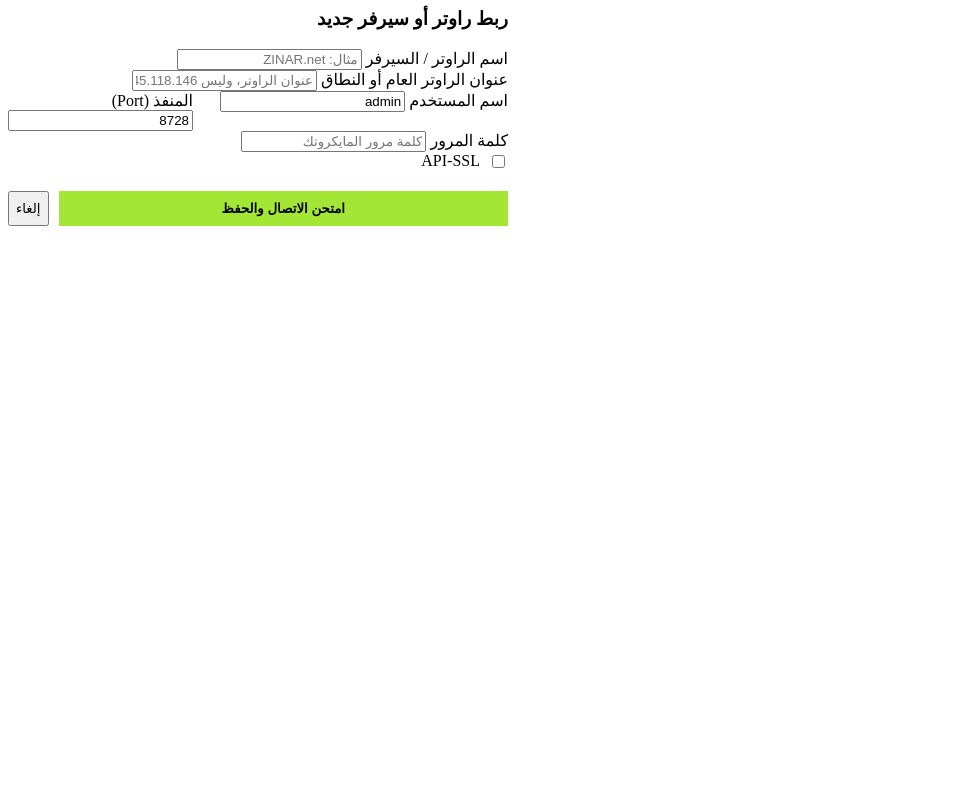
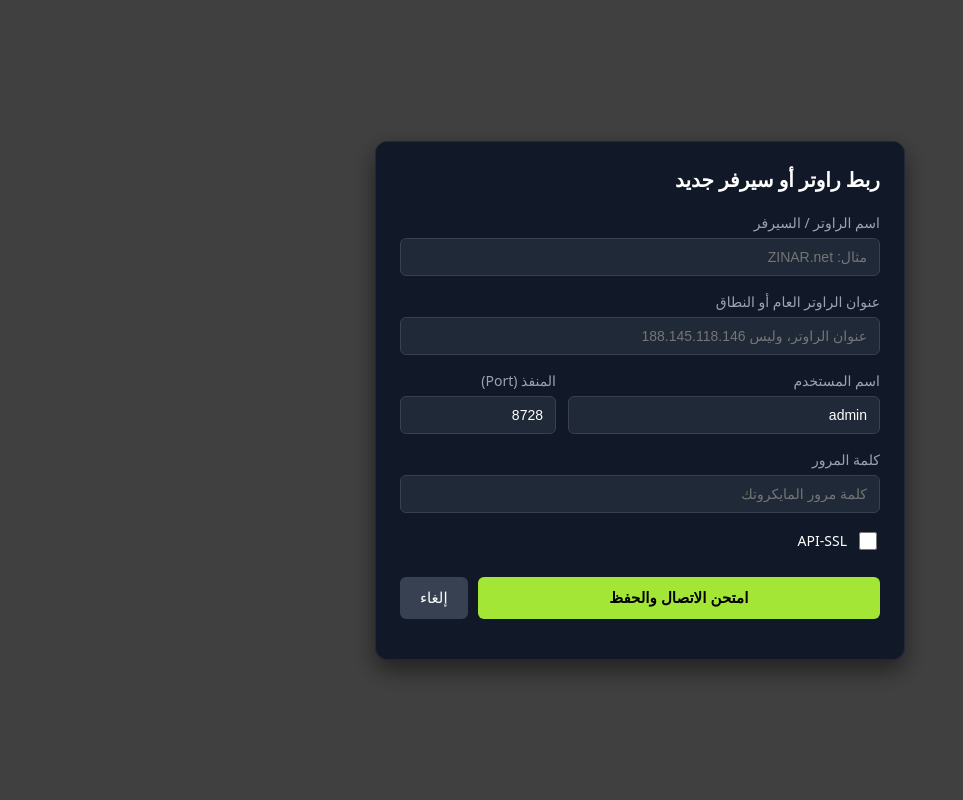
Before and after one commit to abokareemalan512-coder/zinar-radius, a Flask app: page /dashboard in a window 1280 px wide. Shown: the whole page, without its empty margins (0-963 px from the left). Run offline with Flask 3, Linux system fonts and the light colour scheme.

Commit message:
Refactor router modal styles and structure

```diff
--- a/templates/dashboard.html
+++ b/templates/dashboard.html
@@ -1,43 +1,131 @@
-<!-- نافذة ربط راوتر / سيرفر جديد -->
-<div id="addRouterModal" class="modal">
-  <div class="modal-content" style="max-width: 500px; text-align: right; direction: rtl;">
+<!-- تنسيقات النافذة المنبثقة Modal CSS -->
+<style>
+  .custom-modal-overlay {
+    position: fixed;
+    top: 0;
+    left: 0;
+    width: 100%;
+    height: 100%;
+    background-color: rgba(0, 0, 0, 0.75);
+    display: flex;
+    justify-content: center;
+    align-items: center;
+    z-index: 9999;
+  }
+  .custom-modal-box {
+    background-color: #111827;
+    border: 1px solid #1f2937;
+    border-radius: 12px;
+    width: 90%;
+    max-width: 480px;
+    padding: 24px;
+    color: #ffffff;
+    direction: rtl;
+    box-shadow: 0 10px 25px rgba(0,0,0,0.5);
+    font-family: system-ui, -apple-system, sans-serif;
+  }
+  .custom-modal-box h3 {
+    margin-top: 0;
+    margin-bottom: 20px;
+    font-size: 20px;
+    color: #ffffff;
+    text-align: right;
+  }
+  .form-group-custom {
+    margin-bottom: 16px;
+    text-align: right;
+  }
+  .form-group-custom label {
+    display: block;
+    margin-bottom: 6px;
+    font-size: 14px;
+    color: #9ca3af;
+  }
+  .form-input-custom {
+    width: 100%;
+    padding: 10px 12px;
+    background-color: #1f2937;
+    border: 1px solid #374151;
+    border-radius: 6px;
+    color: #ffffff;
+    font-size: 14px;
+    box-sizing: border-box;
+    outline: none;
+  }
+  .form-input-custom:focus {
+    border-color: #3b82f6;
+  }
+  .form-row-custom {
+    display: flex;
+    gap: 12px;
+  }
+  .btn-submit-custom {
+    width: 100%;
+    background-color: #a3e635;
+    color: #000000;
+    font-weight: bold;
+    padding: 12px;
+    border: none;
+    border-radius: 6px;
+    cursor: pointer;
+    font-size: 15px;
+    transition: background 0.2s;
+  }
+  .btn-submit-custom:hover {
+    background-color: #84cc16;
+  }
+  .btn-cancel-custom {
+    background-color: #374151;
+    color: #ffffff;
+    padding: 12px 20px;
+    border: none;
+    border-radius: 6px;
+    cursor: pointer;
+    font-size: 15px;
+  }
+</style>
+
+<!-- نافذة ربط الراوتر / السيرفر المنسقة -->
+<div id="addRouterModal" class="custom-modal-overlay">
+  <div class="custom-modal-box">
     <h3>ربط راوتر أو سيرفر جديد</h3>
+
     <form id="addRouterForm" onsubmit="saveRouter(event)">
 
-      <div class="form-group mb-3">
+      <div class="form-group-custom">
         <label>اسم الراوتر / السيرفر</label>
-        <input type="text" id="router_name" class="form-control" placeholder="مثال: ZINAR.net" required>
+        <input type="text" id="router_name" class="form-input-custom" placeholder="مثال: ZINAR.net" required>
       </div>
 
-      <div class="form-group mb-3">
+      <div class="form-group-custom">
         <label>عنوان الراوتر العام أو النطاق</label>
-        <input type="text" id="router_ip" class="form-control" placeholder="عنوان الراوتر، وليس 188.145.118.146" required>
+        <input type="text" id="router_ip" class="form-input-custom" placeholder="عنوان الراوتر، وليس 188.145.118.146" required>
       </div>
 
-      <div class="row mb-3" style="display: flex; gap: 10px;">
-        <div style="flex: 2;">
+      <div class="form-row-custom">
+        <div class="form-group-custom" style="flex: 2;">
           <label>اسم المستخدم</label>
-          <input type="text" id="router_username" class="form-control" placeholder="admin" value="admin" required>
+          <input type="text" id="router_username" class="form-input-custom" value="admin" required>
         </div>
-        <div style="flex: 1;">
+        <div class="form-group-custom" style="flex: 1;">
           <label>المنفذ (Port)</label>
-          <input type="number" id="router_port" class="form-control" placeholder="8728" value="8728" required>
+          <input type="number" id="router_port" class="form-input-custom" value="8728" required>
         </div>
       </div>
 
-      <div class="form-group mb-3">
+      <div class="form-group-custom">
         <label>كلمة المرور</label>
-        <input type="password" id="router_password" class="form-control" placeholder="كلمة مرور المايكروتك">
+        <input type="password" id="router_password" class="form-input-custom" placeholder="كلمة مرور المايكروتك">
       </div>
 
-      <div class="form-check mb-3" style="display: flex; align-items: center; gap: 8px;">
-        <input type="checkbox" id="router_ssl" class="form-check-input">
-        <label for="router_ssl" class="form-check-label">API-SSL</label>
+      <div class="form-group-custom" style="display: flex; align-items: center; gap: 8px; margin-top: 10px;">
+        <input type="checkbox" id="router_ssl" style="width: 18px; height: 18px; cursor: pointer;">
+        <label for="router_ssl" style="margin: 0; cursor: pointer; color: #ffffff;">API-SSL</label>
       </div>
 
-      <div style="display: flex; gap: 10px; margin-top: 20px;">
-        <button type="submit" class="btn btn-success" style="flex: 1; background-color: #a3e635; color: #000; border: none; font-weight: bold; padding: 10px;">امتحن الاتصال والحفظ</button>
-        <button type="button" onclick="closeRouterModal()" class="btn btn-secondary">إلغاء</button>
+      <div style="display: flex; gap: 10px; margin-top: 24px;">
+        <button type="submit" class="btn-submit-custom">امتحن الاتصال والحفظ</button>
+        <button type="button" onclick="closeRouterModal()" class="btn-cancel-custom">إلغاء</button>
       </div>
 
     </form>
```
